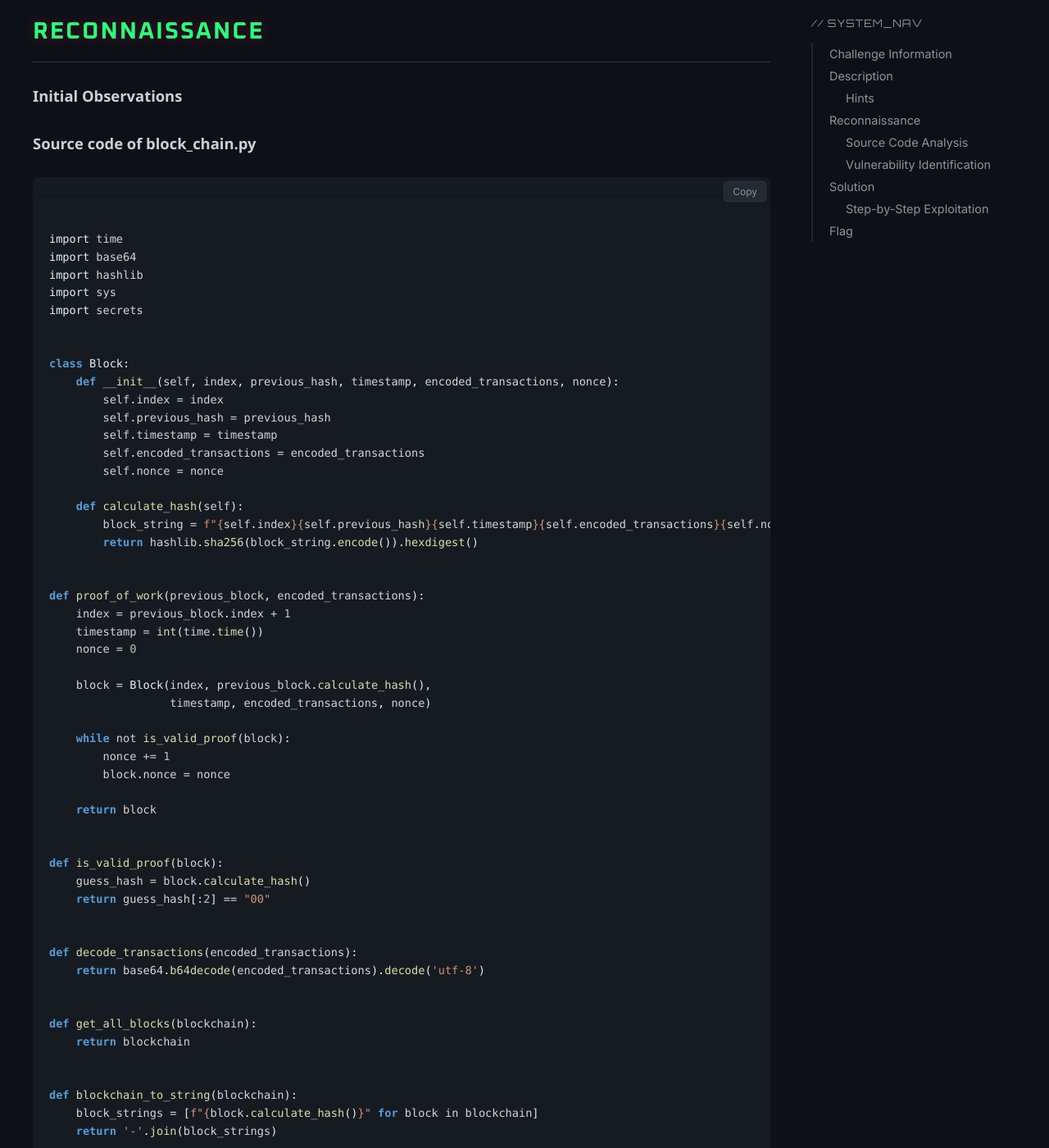
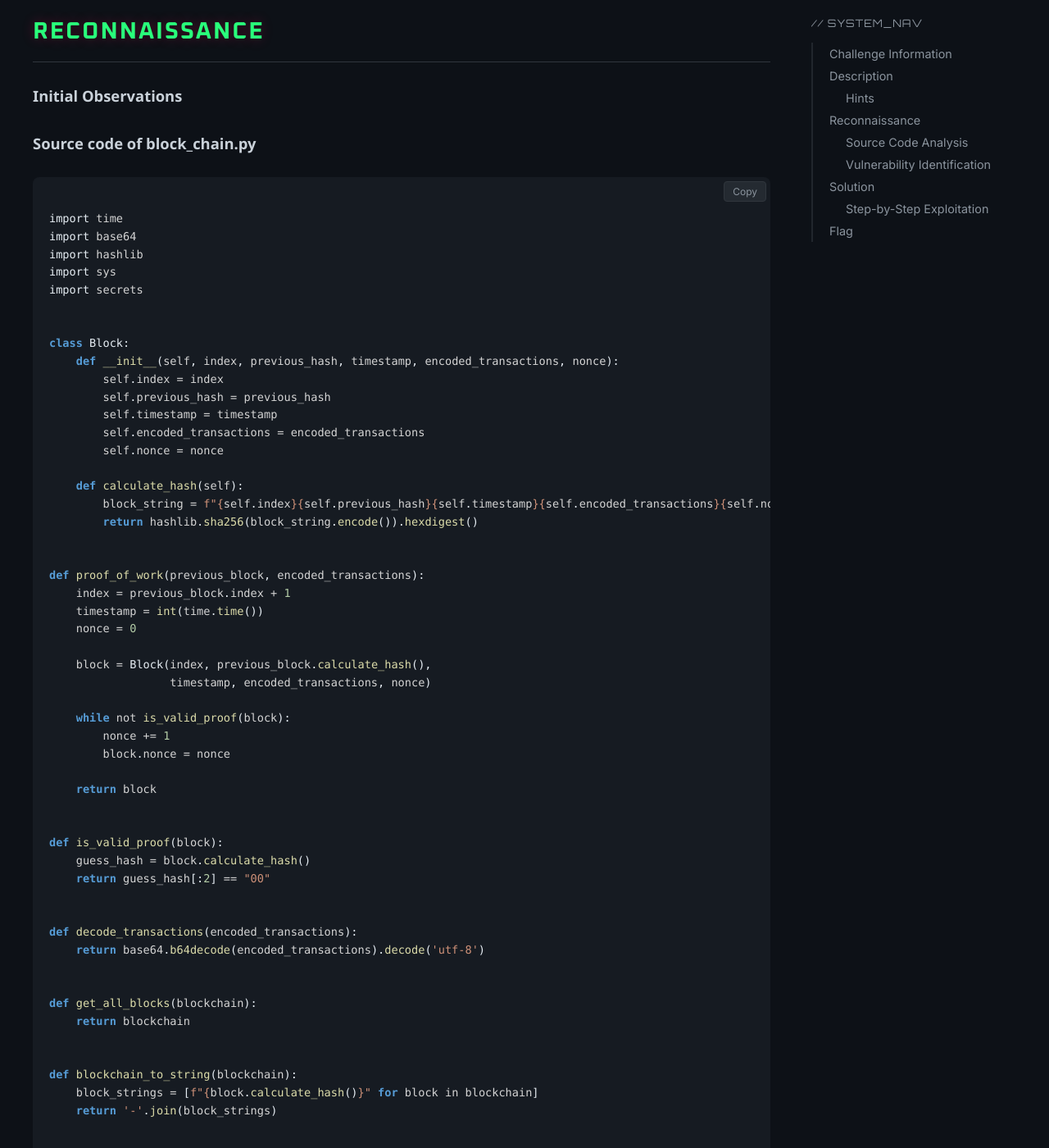
Before and after one commit to kaiversus/kaiversus.github.io, a Jekyll site: the page built from _writeups/TapIntoHash_pico/picoCTF_TapIntoHash.md, in a window 1280 px wide and 1400 px high, scrolled down 1295 px. Shown: the whole window at 82% size. Built offline with Jekyll 4.4.1, drawn with Linux system fonts in a browser that asks for light colours; some web fonts are replaced.

Commit message:
Update writeup.html

```diff
--- a/_layouts/writeup.html
+++ b/_layouts/writeup.html
@@ -12,17 +12,16 @@
     <link rel="stylesheet" href="{{ "/assets/css/style.css" | relative_url }}">
 
     <style>
-        /* --- CẤU HÌNH GIAO DIỆN WRITEUP --- */
+        /* --- GLOBAL VARIABLES --- */
         :root {
             --bg-page: #0d1117;
             --text-main: #c9d1d9;
             --border-color: #30363d;
             --accent-color: #00ff41;
-            --title-color: #ff0055;
             --content-width: 1200px;
+            --code-bg: #161b22; /* Github Dark Dimmed */
         }
 
-        /* --- OVERRIDE STYLE CŨ --- */
         body {
             background-color: var(--bg-page) !important;
             color: var(--text-main) !important;
@@ -50,35 +48,40 @@
         /* --- TABLE --- */
         .writeup-content table { width: 100%; border-collapse: collapse; margin: 20px 0; font-size: 0.95rem; background: #161b22; border: 1px solid var(--border-color); }
         .writeup-content th, .writeup-content td { padding: 12px 15px; border: 1px solid var(--border-color); text-align: left; color: var(--text-main); }
-        .writeup-content th { background-color: #21262d; color: #fff; text-transform: uppercase; font-weight: 700; }
+        .writeup-content th { background-color: #21262d; color: #fff; font-weight: 700; }
         .writeup-content td:first-child { font-weight: 600; width: 30%; }
 
         /* ==========================================================================
-           FIX JEKYLL CODE BLOCKS (DARKER & SINGLE BUTTON)
+           FIX JEKYLL NESTED LAYERS (TRIỆT TIÊU 2 LỚP)
            ========================================================================== */
 
-        /* 1. Target lớp vỏ bao ngoài cùng */
-        div.highlighter-rouge,
-        div.highlight {
-            /* MÀU NỀN TỐI HƠN (#161b22 - Github Dark Dimmed) */
-            background-color: #161b22 !important;
-
-            /* KHÔNG VIỀN */
-            border: none !important;
-
+        /* 1. LỚP VỎ NGOÀI CÙNG (Cha): Chịu trách nhiệm hiển thị Background & Box */
+        div.highlighter-rouge {
+            background-color: var(--code-bg) !important;
             border-radius: 8px;
             margin: 25px 0;
-            position: relative; /* Để neo nút copy */
-            box-shadow: 0 5px 15px rgba(0, 0, 0, 0.5); /* Bóng đổ sâu hơn cho nổi trên nền đen */
+            position: relative; /* Neo nút copy */
+            box-shadow: 0 5px 15px rgba(0, 0, 0, 0.5);
+            border: none !important;
         }
 
-        /* 2. Reset style cho thẻ pre bên trong (trong suốt) */
+        /* 2. LỚP GIỮA (Con): Bị Jekyll chèn vào -> Reset về trong suốt hoàn toàn */
+        div.highlighter-rouge div.highlight {
+            background: transparent !important;
+            border: none !important;
+            margin: 0 !important;
+            padding: 0 !important;
+            box-shadow: none !important;
+        }
+
+        /* 3. LỚP TRONG CÙNG (Thẻ Pre): Chứa chữ -> Căn chỉnh padding cho đẹp */
         div.highlighter-rouge pre.highlight,
-        div.highlight pre.highlight,
+        pre.highlight,
         .writeup-content pre {
             background: transparent !important;
             border: none !important;
             margin: 0 !important;
+            /* Padding này quan trọng: Chừa chỗ cho nút Copy ở góc phải */
             padding: 40px 20px 20px 20px !important;
             overflow-x: auto;
             font-family: 'JetBrains Mono', monospace;
@@ -86,32 +89,25 @@
             line-height: 1.6;
         }
 
-        /* 3. Màu chữ code */
-        .writeup-content pre code,
-        div.highlighter-rouge code {
-            color: #e6edf3 !important; /* Trắng xám dịu mắt */
-            background: transparent !important;
-            text-shadow: none;
-            padding: 0;
+        /* 4. FALLBACK: Nếu Jekyll KHÔNG sinh ra highlighter-rouge mà chỉ có highlight (hiếm) */
+        div.highlight:not(.highlighter-rouge div.highlight) {
+            background-color: var(--code-bg) !important;
+            border-radius: 8px;
+            margin: 25px 0;
+            position: relative;
+            box-shadow: 0 5px 15px rgba(0, 0, 0, 0.5);
         }
 
-        /* Inline code */
-        p > code, li > code {
-            font-family: 'JetBrains Mono', monospace;
-            background: rgba(110, 118, 129, 0.4);
-            padding: 2px 6px;
-            border-radius: 4px;
-            color: var(--accent-color);
-            font-size: 0.9em;
-        }
+        /* CODE TEXT COLOR */
+        code { color: #e6edf3 !important; text-shadow: none; padding: 0; }
+        p > code, li > code { background: rgba(110, 118, 129, 0.4); padding: 2px 6px; border-radius: 4px; color: var(--accent-color); font-size: 0.9em; font-family: 'JetBrains Mono', monospace; }
 
-        /* --- NÚT COPY (FIXED) --- */
+        /* --- SINGLE COPY BUTTON --- */
         .copy-btn {
             position: absolute;
             top: 10px;
             right: 10px;
-
-            background: rgba(48, 54, 61, 0.6); /* Nền trong suốt hơn cho tinh tế */
+            background: rgba(48, 54, 61, 0.6);
             border: 1px solid #30363d;
             border-radius: 4px;
             color: #8b949e;
@@ -122,14 +118,9 @@
             transition: all 0.2s;
             z-index: 100;
         }
+        .copy-btn:hover { background: #238636; color: #fff; border-color: #238636; }
 
-        .copy-btn:hover {
-            background: #238636;
-            color: #fff;
-            border-color: #238636;
-        }
-
-        /* --- SIDEBAR & MOBILE --- */
+        /* --- RESPONSIVE --- */
         .writeup-sidebar { position: sticky; top: 20px; height: fit-content; }
         .toc-header { font-family: 'Orbitron', sans-serif; color: #8b949e; font-size: 0.8rem; margin-bottom: 15px; letter-spacing: 1px; }
         #toc { list-style: none; padding: 0; border-left: 2px solid #21262d; }
```
Also changed, not shown: other parts of _layouts/writeup.html (+8 -11 lines).
